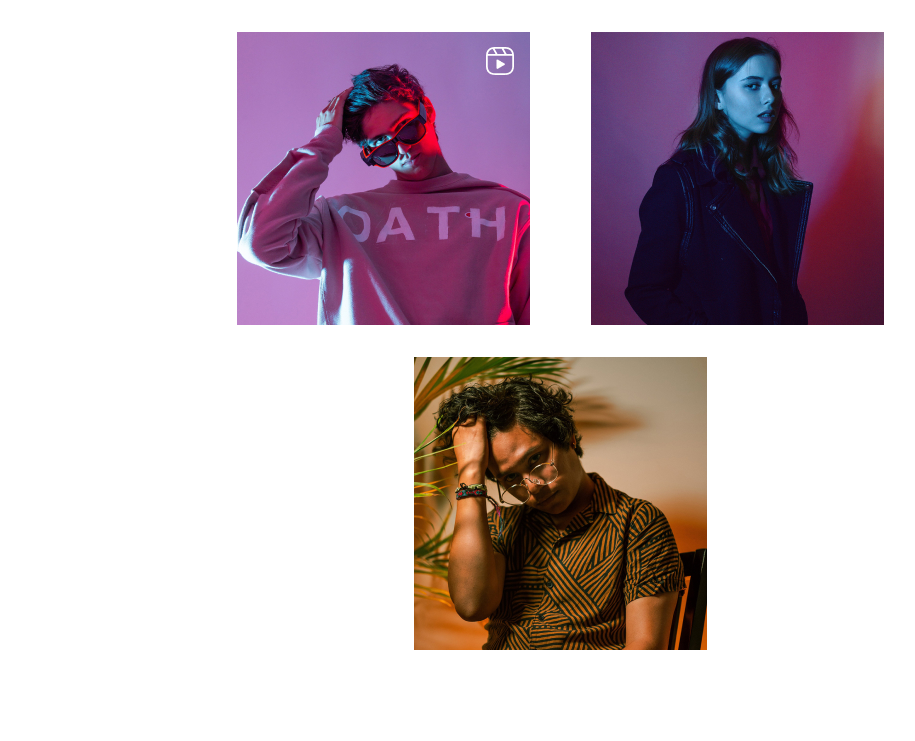
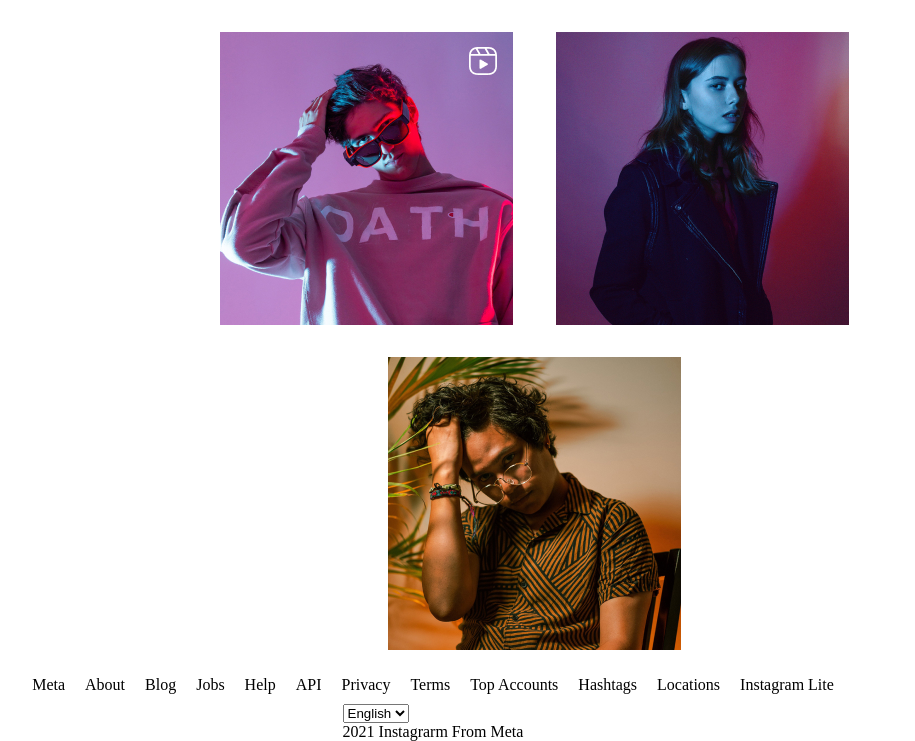
Before and after one commit to danirus6/PruebaRampUp, a plain HTML site: page index.html in a window 1280 px wide. Shown: the part 1378-2119 px from the top of the page, without its empty margins (207-1122 px from the left). Before the commit the page ends 2044 px from the top, so only its background shows below. Drawn offline with Linux system fonts and the light colour scheme.

Commit message:
footer medio hecho

```diff
--- a/index.html
+++ b/index.html
@@ -100,7 +100,32 @@
         </div>
     </main>
     <footer>
+        <div class="footerContainer">
+            <p>Meta</p>
+            <p>About</p>
+            <p>Blog</p>
+            <p>Jobs</p>
+            <p>Help</p>
+            <p>API</p>
+            <p>Privacy</p>
+            <p>Terms</p>
+            <p>Top Accounts</p>
+            <p>Hashtags</p>
+            <p>Locations</p>
+            <p>Instagram Lite</p>
+        </div>
+        <div class="line-break"></div>
+        <div class="footer2Container">
 
+        <div class="form-group">
+          <label for="Lenguaje"></label>
+          <select class="form-control" name="Lenguaje" id="lenguaje">
+
+            <option>English</option>
+          </select>
+          <p>2021 Instagrarm From Meta</p>
+        </div>
+        </div>
     </footer>
 </body>
 </html>
--- a/styles/styles.css
+++ b/styles/styles.css
@@ -150,8 +150,26 @@ display: flex;
         flex-wrap: wrap;
         flex-direction: row;
         justify-content: space-evenly;
+        max-width: 70%;
 }
 .containerFotos img{
     padding-top:1rem;
     padding-bottom: 1rem;
 }
+footer{
+    display:flex;
+    flex-direction: row;
+    margin:auto;
+    justify-content: center;
+    flex-wrap: wrap;
+}
+.footerContainer{
+    display: flex;
+    flex-direction:row;
+}
+.footerContainer p{
+    padding: 10px;
+}
+.line-break {
+    width: 100%;
+}
```
